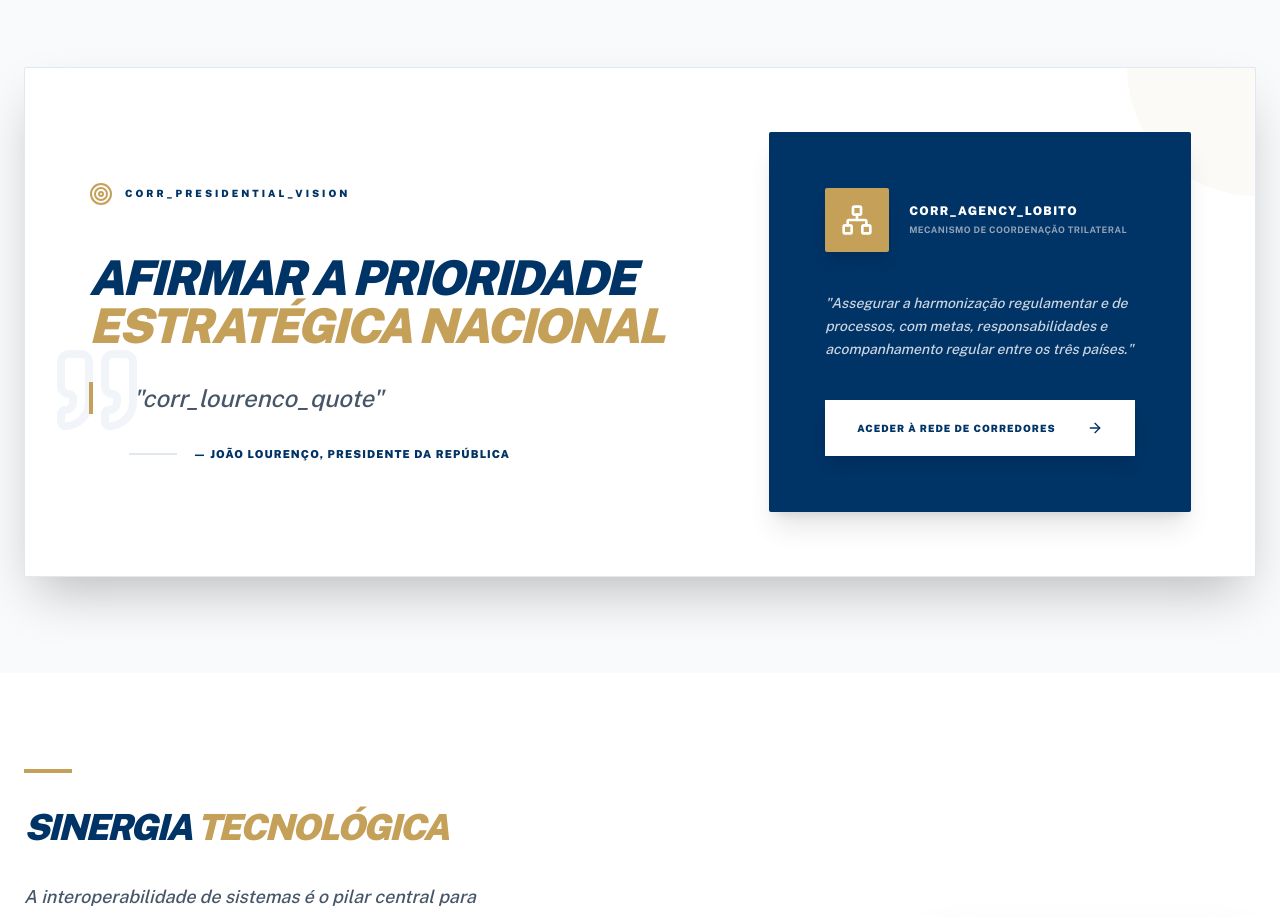
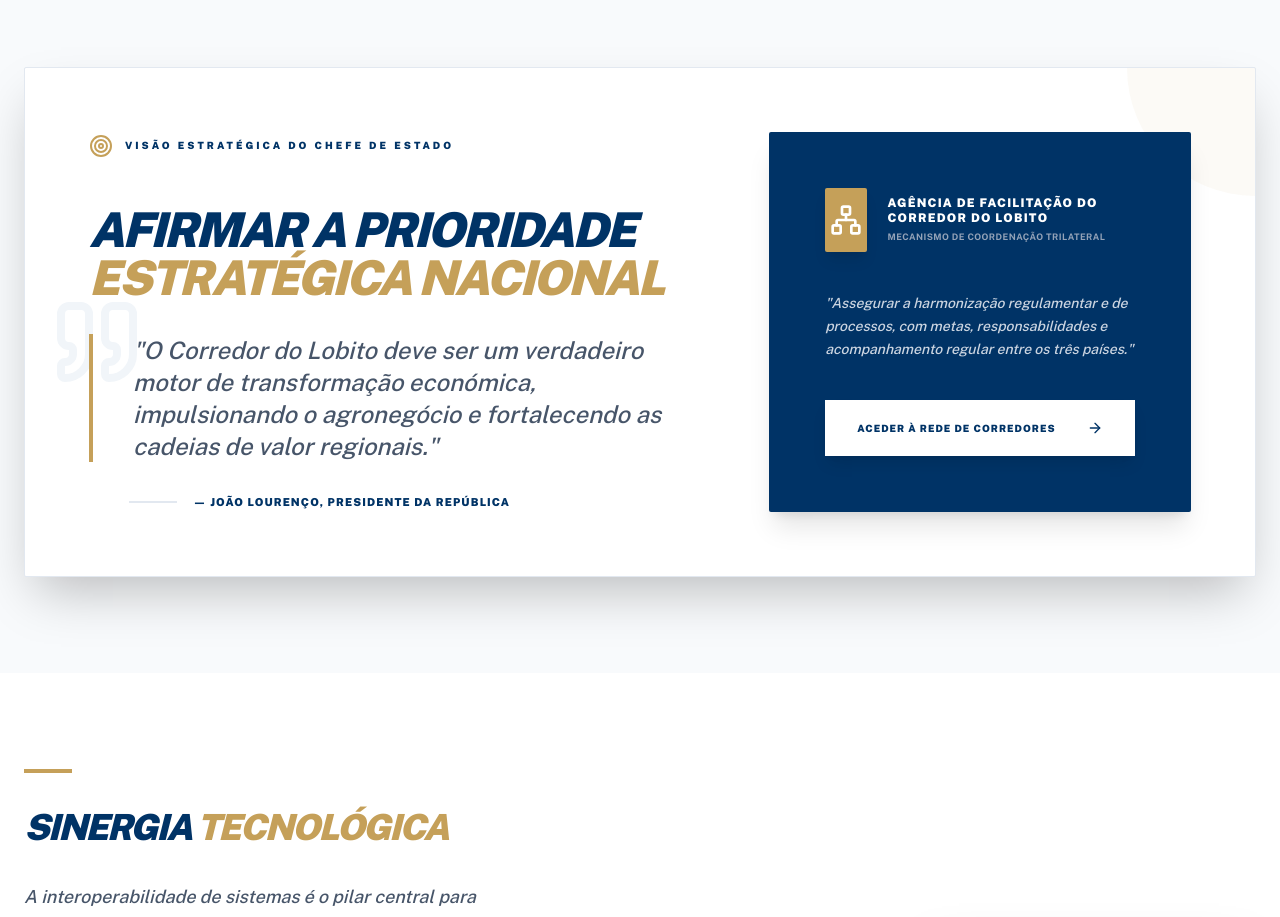
Before and after one commit to G-Free/Portal-Corporativo-CGCF, a React (Vite) app: page /#/ in a window 1280 px wide. Shown: the part 840-1757 px from the top of the page. Built offline with nearby package versions, Linux system fonts and the light colour scheme; no server answers.

Commit message:
Update translations.ts

```diff
--- a/translations.ts
+++ b/translations.ts
@@ -225,6 +225,10 @@ export const translations = {
     node_sec_unid_tec_locais: 'SEC. DAS UNID. TÉC. LOCAIS',
     node_sub_unid_tec: 'SUB-UNIDADES TÉCNICAS',
     node_grupo_movel_apoio: 'GRUPO MÓVEL DE APOIO',
+    corr_presidential_vision: 'Visão Estratégica do Chefe de Estado',
+    corr_lourenco_quote: 'O Corredor do Lobito deve ser um verdadeiro motor de transformação económica, impulsionando o agronegócio e fortalecendo as cadeias de valor regionais.',
+    corr_agency_lobito: 'Agência de Facilitação do Corredor do Lobito',
+    corr_trilateral_coop: 'Coordenação Trilateral: Angola, RDC e Zâmbia',
   },
   EN: {
     nav_home: 'Home',
```
